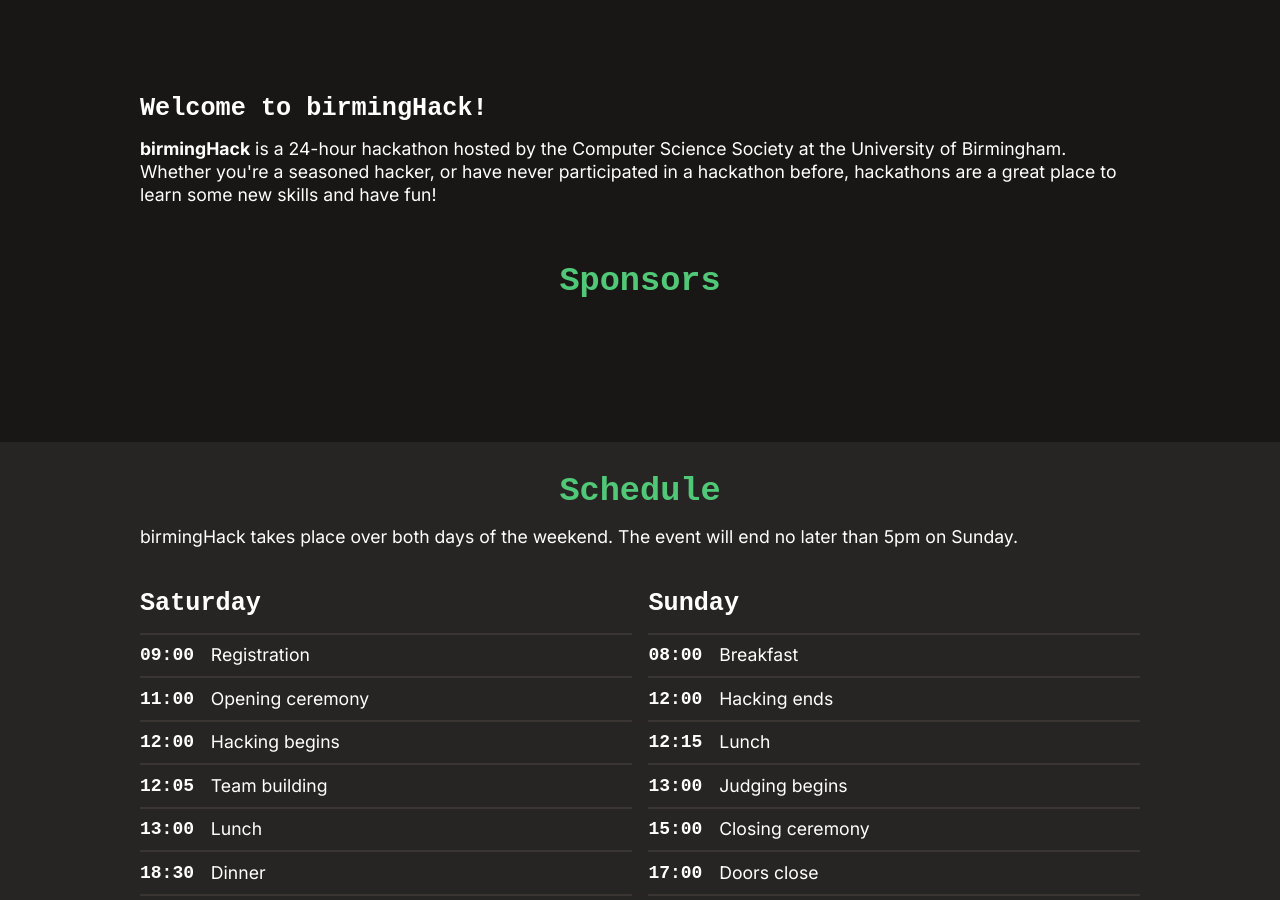
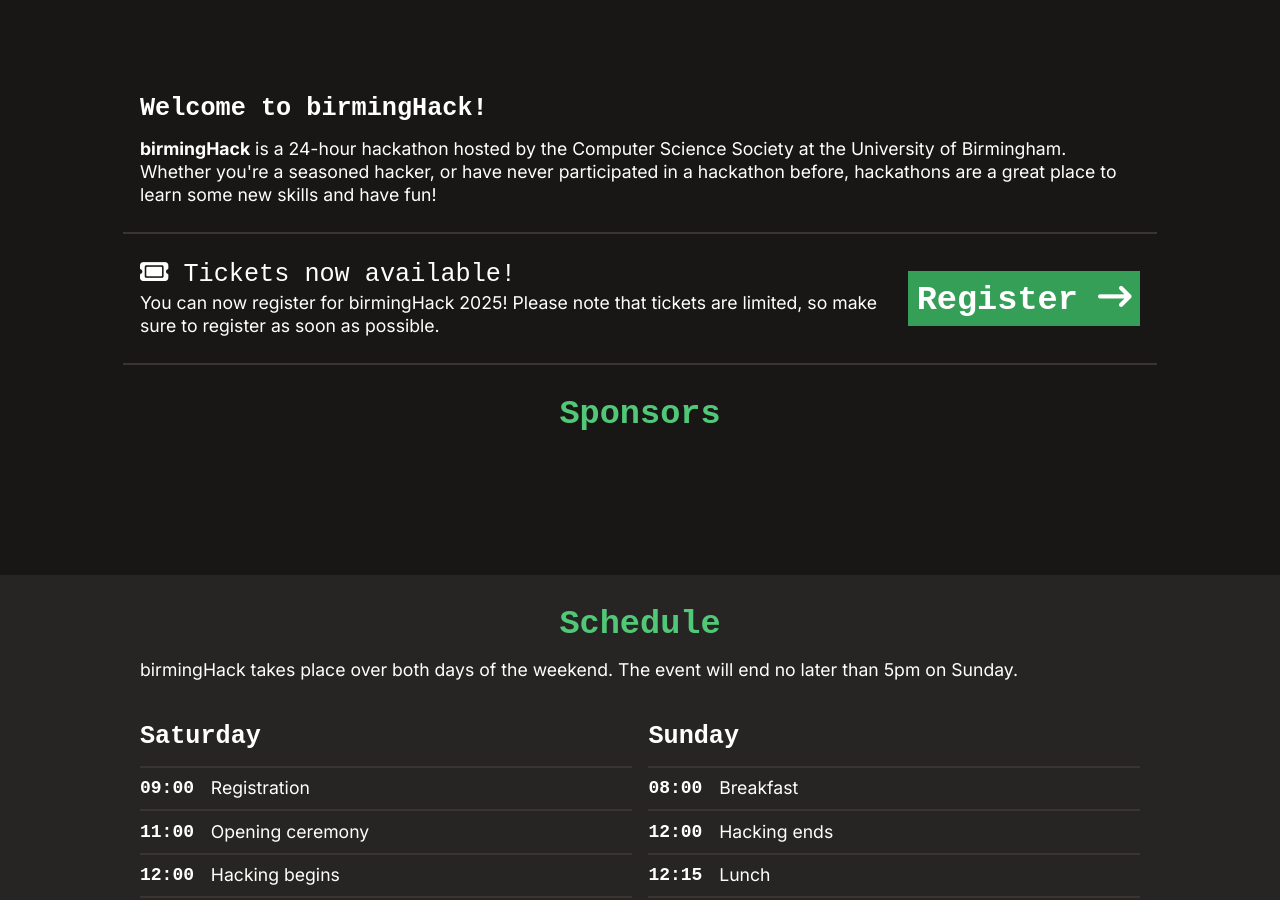
Before and after one commit to CSSUoB/birminghack.com, a Jekyll site: the page built from index.html, in a window 1280 px wide and 900 px high, scrolled down 493 px. Built offline with Jekyll 4.4.1, drawn with Linux system fonts in a browser that asks for light colours; some web fonts are replaced; part of the change alters nothing that is shown.

Commit message:
Fix ticket

```diff
--- a/index.html
+++ b/index.html
@@ -36,9 +36,9 @@ schedule:
         title: Doors close
   final: true
   notes: "birmingHack takes place over both days of the weekend. The event will end no later than 5pm on Sunday."
-# tickets:
-#   released: false
-#   link: https://ti.to/birminghack/2
+tickets:
+  released: false
+  link: https://ti.to/birminghack/2
 sponsors:
   - tier: gold
     size: 140
```
